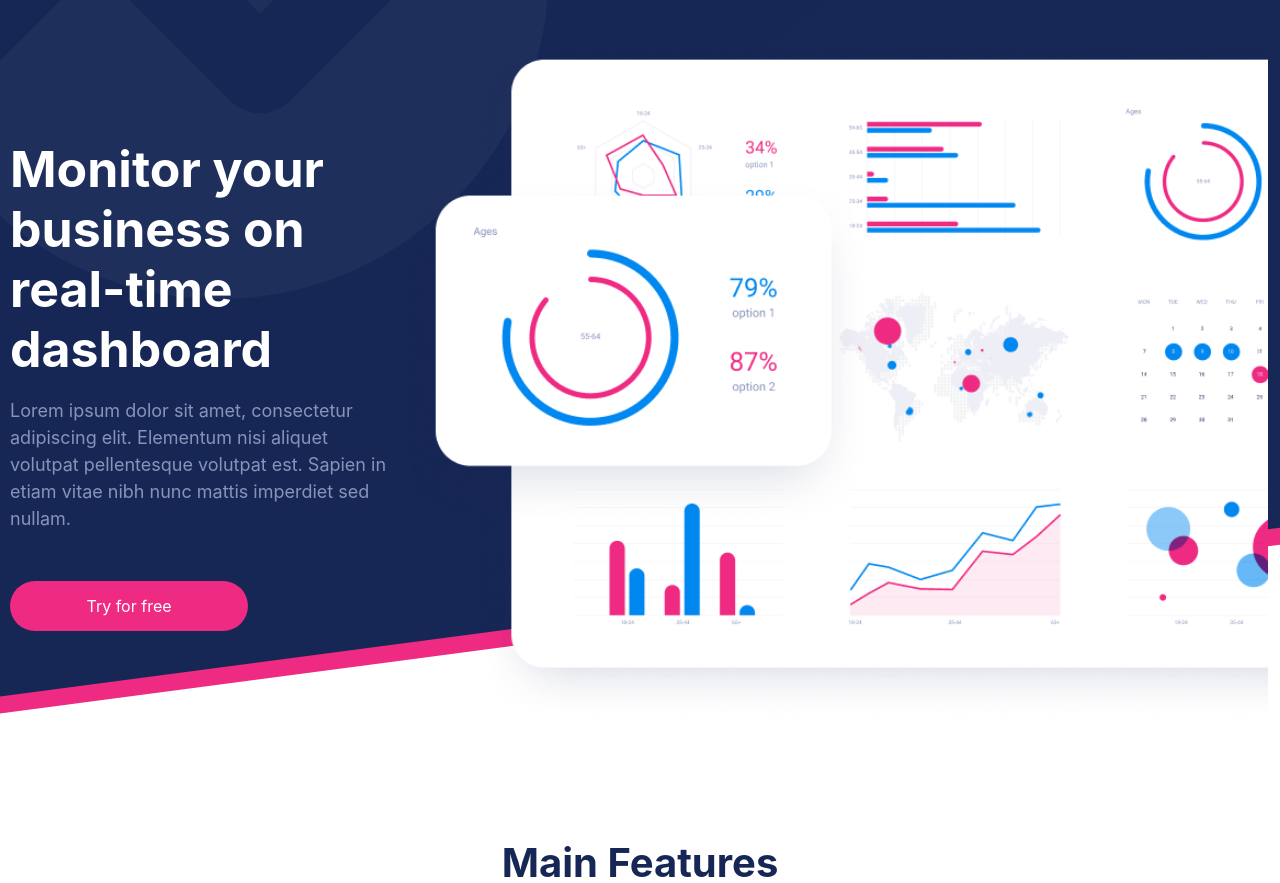
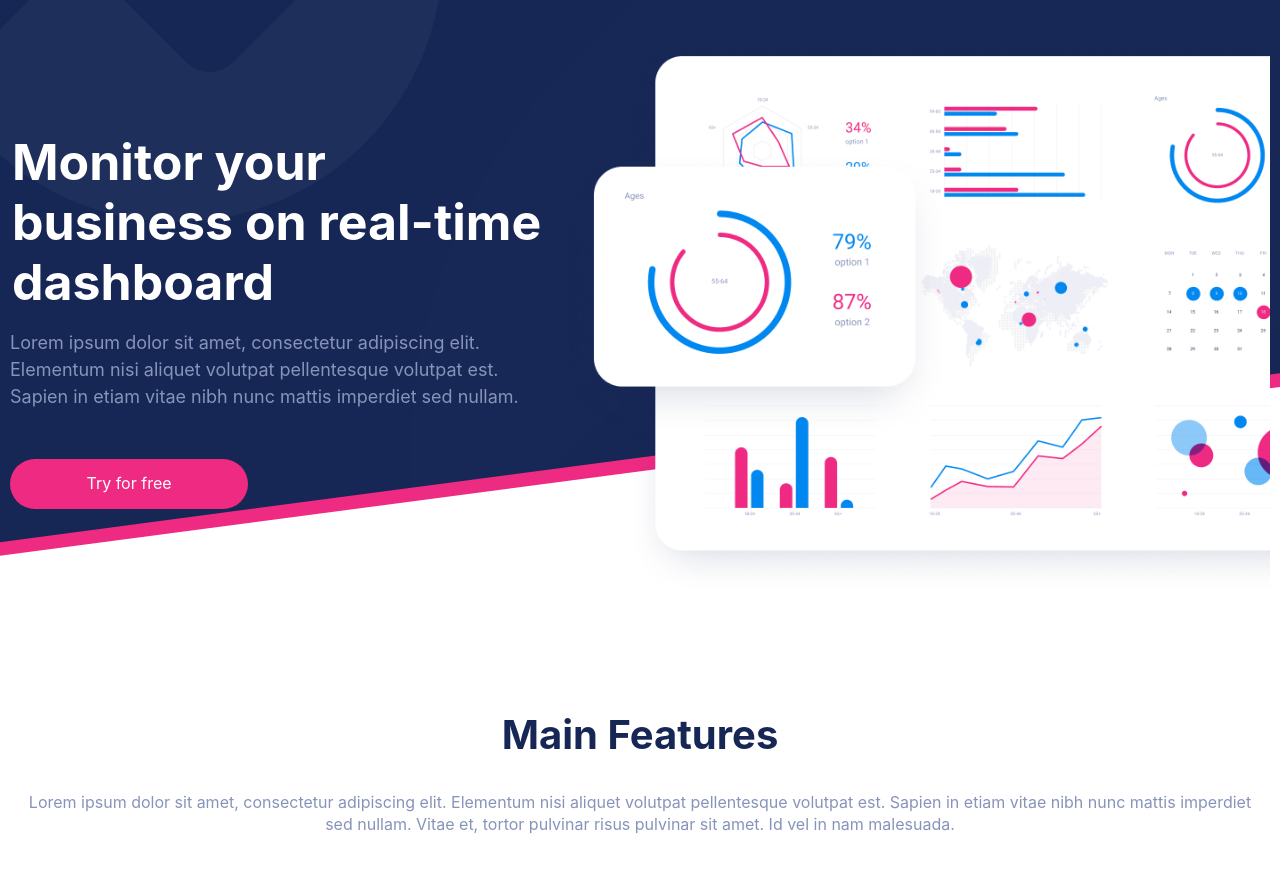
Before and after one commit to mateombar/analytics, a React (Create React App) app: page / in a window 1280 px wide. Shown: the part 100-983 px from the top of the page. Built offline with nearby package versions, Linux system fonts and the light colour scheme.

Commit message:
Layout styles improved

```diff
--- a/src/App.css
+++ b/src/App.css
@@ -7,30 +7,61 @@
     Ubuntu, Cantarell, "Open Sans", "Helvetica Neue", sans-serif;
 }
 body {
-  display: flex;
-  justify-content: center;
   min-height: 100vh;
   overflow-x: hidden;
 }
-#root {
+
+.container {
+  max-width: 1600px;
+}
+
+.top {
+  box-sizing: border-box;
+  display: flex;
+  justify-content: center;
+  background-image: url("./assets/svg/background-top.svg");
+  background-repeat: no-repeat;
+  width: 100%;
+  background-size: 100%;
+  height: auto;
+}
+.bot {
+  background-image: url("./assets/svg/background-bottom.svg");
+  background-repeat: no-repeat;
+  display: flex;
+  justify-content: center;
+  width: 100%;
+  background-size: 100%;
+  height: auto;
+  min-height: 1225px;
+}
+.container {
+  display: flex;
+  flex-direction: column;
+  justify-content: center;
+  align-items: center;
+  max-width: 1600px;
   width: 100%;
 }
-
+@media (max-width: 1200px) {
+  .top {
+    background-color: #172755;
+  }
+}
+@media (max-width: 1500px) {
+  .bot {
+    background-color: #172755;
+  }
+}
 @media (min-width: 1600px) {
-  #root {
+  .container {
     width: 1600px;
   }
 }
 
-@supports (display: grid) {
-  #root {
-    grid-template-columns: minmax(auto, 1600px);
-    display: grid;
-    justify-content: center;
-    min-height: 100vh;
-    overflow-x: hidden;
-  }
-}
+/* @supports (display: grid) {
+
+} */
 
 li,
 a,
@@ -56,25 +87,17 @@ h5,
 h6 {
   padding: 3px 0;
 }
-.top {
-  background-image: url("./assets/svg/background-top.svg");
-  background-repeat: no-repeat;
-}
+
 main {
   display: flex;
   flex-direction: column;
   align-items: center;
 }
-.bot {
-  background-image: url("./assets/png/background-bottom.png");
-  /* background-repeat: no-repeat; */
-  height: auto;
-  min-height: 1225px;
+
+hr {
+  border: none;
+  height: 1px;
+  width: 220px;
+  color: #2a407c;
+  background-color: #2a407c;
 }
-hr {
-   border: none;
-    height: 1px;
-    width: 220px;
-    color: #2A407C;
-    background-color: #2A407C;
-}
--- a/src/App.jsx
+++ b/src/App.jsx
@@ -24,17 +24,23 @@ function App() {
   return (
     <>
       <div className="top">
-        <Navbar></Navbar>
-        <EditableTools />
-        <Fold></Fold>
+        <div className="container">
+          <Navbar></Navbar>
+          <EditableTools />
+          <Fold></Fold>
+        </div>
       </div>
       <main>
-        <ListOfFeatures />
-        <ListOFCharts/>
+        <div className="container">
+          <ListOfFeatures />
+          <ListOFCharts />
+        </div>
       </main>
       <div className="bot">
-        <Plans/>
-        <Footer/>
+        <div className="container">
+          <Plans />
+          <Footer />
+        </div>
       </div>
     </>
   );
--- a/src/components/styles/Fold.css
+++ b/src/components/styles/Fold.css
@@ -2,6 +2,7 @@
   display: inline-block;
   padding: 30px 10px;
   /* background: #172755; */
+  width: 100%;
 }
 
 .fold__content {
@@ -16,11 +17,9 @@
 .fold__content h1 {
   font-size: 50px;
   font-weight: 700;
-  line-height: 60px;
-  letter-spacing: 0em;
   text-align: left;
-  overflow: hidden;
   color: #fff;
+  padding: 2px;
 }
 
 .fold__content p {
@@ -56,14 +55,14 @@
   height: auto;
   box-sizing: border-box;
 }
-@media (min-width: 768px) {
+@media (min-width: 900px) {
   .fold {
     display: flex;
     justify-content: space-between;
     align-items: center;
   }
   .fold__content {
-    width: 550px;
+    max-width: 550px;
   }
   .fold__chart {
     display: flex;
--- a/src/components/styles/Footer.css
+++ b/src/components/styles/Footer.css
@@ -3,7 +3,6 @@
   width: 100%;
   margin-top: 100px;
   border-top: 1px solid #8794ba;
-  background-color: #172755;
   display: flex;
   flex-direction: column;
   align-items: center;
@@ -48,6 +47,7 @@
 @media (min-width: 900px) {
   .footer {
     max-width: 1260px;
+    width: 100%;
     display: flex;
     flex-direction: row;
     align-items: center;
--- a/src/components/styles/ListOfCharts.css
+++ b/src/components/styles/ListOfCharts.css
@@ -9,6 +9,7 @@
   align-items: center;
   flex-direction: column;
   padding: 50px 0;
+  width: 100%;
 }
 .chart__image {
   width: 90%;
@@ -52,6 +53,7 @@
   }
   .chart {
     flex-direction: row;
+    justify-content: space-between;
   }
   .chart--revert {
     flex-direction: row-reverse;
--- a/src/components/styles/ListOfFeatures.css
+++ b/src/components/styles/ListOfFeatures.css
@@ -60,6 +60,6 @@
 
 @media (min-width: 768px) {
   .ListOfFeatures {
-    max-width: 1060px;
+    max-width: 1260px;
   }
 }
--- a/src/components/styles/Navbar.css
+++ b/src/components/styles/Navbar.css
@@ -1,5 +1,5 @@
 .navbar {
-  width: auto;
+  width: 100%;
   padding: 30px 10px;
   /* background-color: #172755; */
 }
@@ -123,6 +123,12 @@
     align-items: center;
     justify-content: center;
   }
+  .navbar.active .navbar__buttons{
+    display: flex;
+    flex-direction: column;
+    align-items: center;
+    justify-content: center;
+  }
   .navbar.active div {
     display: block;
   }
```
